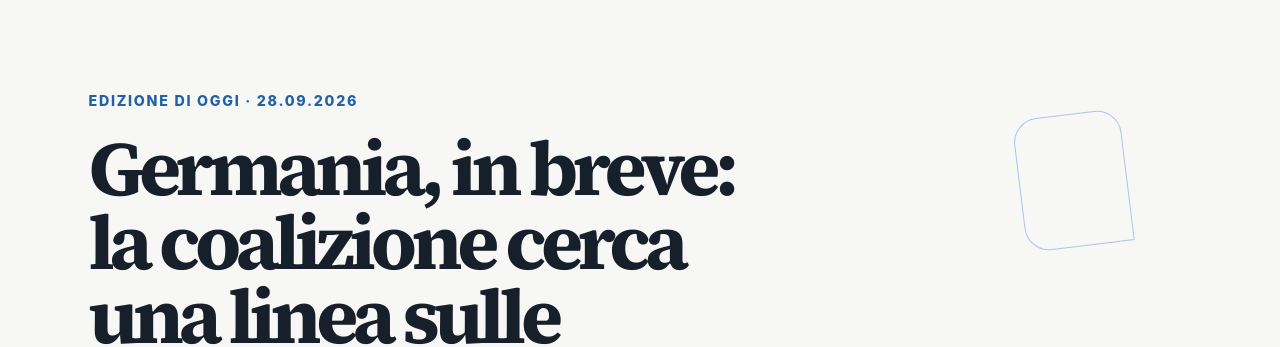
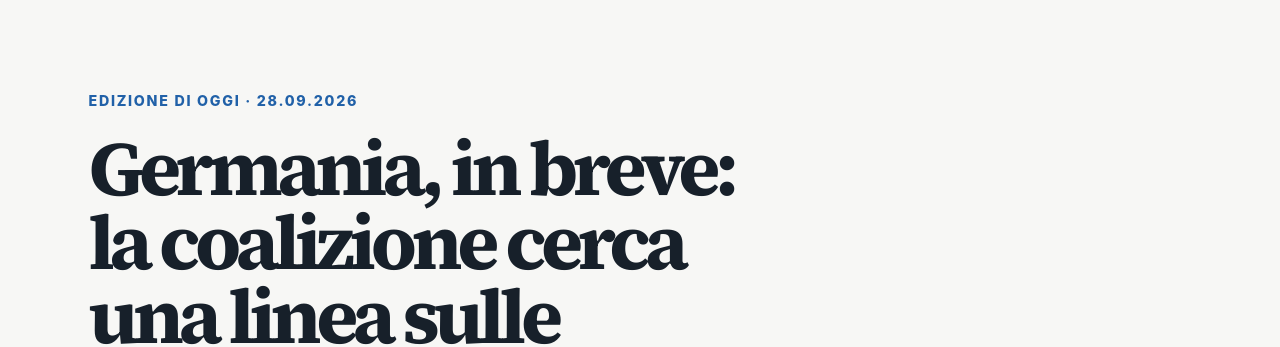
Before and after one commit to ottoottone/prj-news-mattino, a Jekyll site: the page built from index.html, in a window 1280 px wide. Shown: the part 135-482 px from the top of the page. Built offline with Jekyll 4.4.1, drawn with Linux system fonts in a browser that asks for light colours; some web fonts are replaced; the list of posts is cut into pages by our own code.

Commit message:
Remove remaining header decoration

```diff
--- a/assets/css/briefing.css
+++ b/assets/css/briefing.css
@@ -185,7 +185,6 @@ body { background:#f7f7f5; color:#202b35; }
 .masthead-wordmark { position:relative; }
 .masthead-wordmark::after { content:""; display:block; width:2.4rem; height:3px; margin-top:.26rem; background:var(--rhine-light); border-radius:0 2px 2px 0; }
 .content-first-header, .newsletter-issue-header { position:relative; overflow:hidden; }
-.content-first-header::before, .newsletter-issue-header::before { content:""; position:absolute; right:clamp(1rem,5vw,4rem); top:1.25rem; width:5.7rem; height:7rem; border:1px solid color-mix(in srgb,var(--rhine-blue) 35%,transparent); border-radius:1.3rem 1.3rem 0 1.3rem; transform:rotate(-7deg); pointer-events:none; }
 .briefing-issue-header { background:#eaf5f7; border:1px solid #c9e5eb; border-radius:1.3rem 1.3rem 0 1.3rem; }
 .theme-nord-dark .masthead-mark { color:#8fe4ff; }
 .theme-nord-dark .masthead-wordmark::after { background:#8fe4ff; }
```
